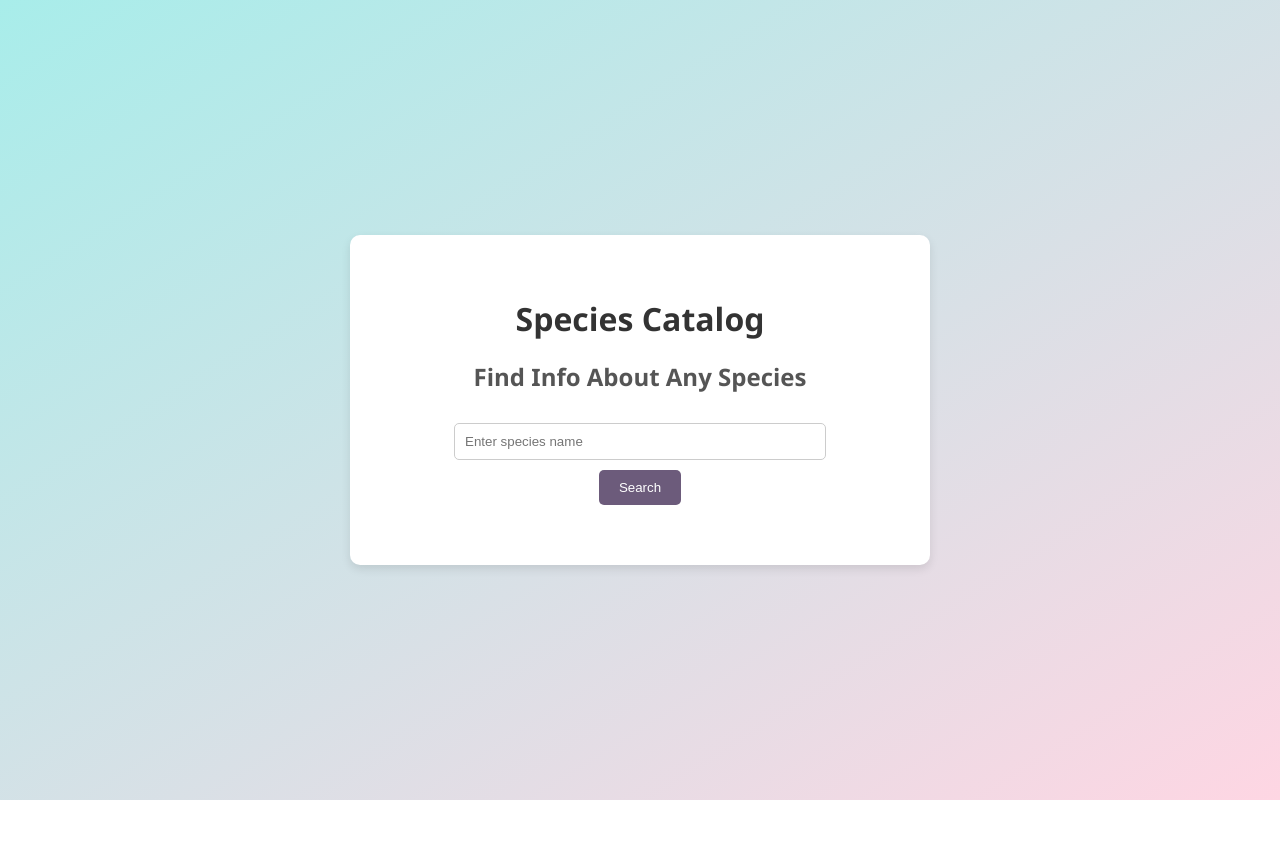
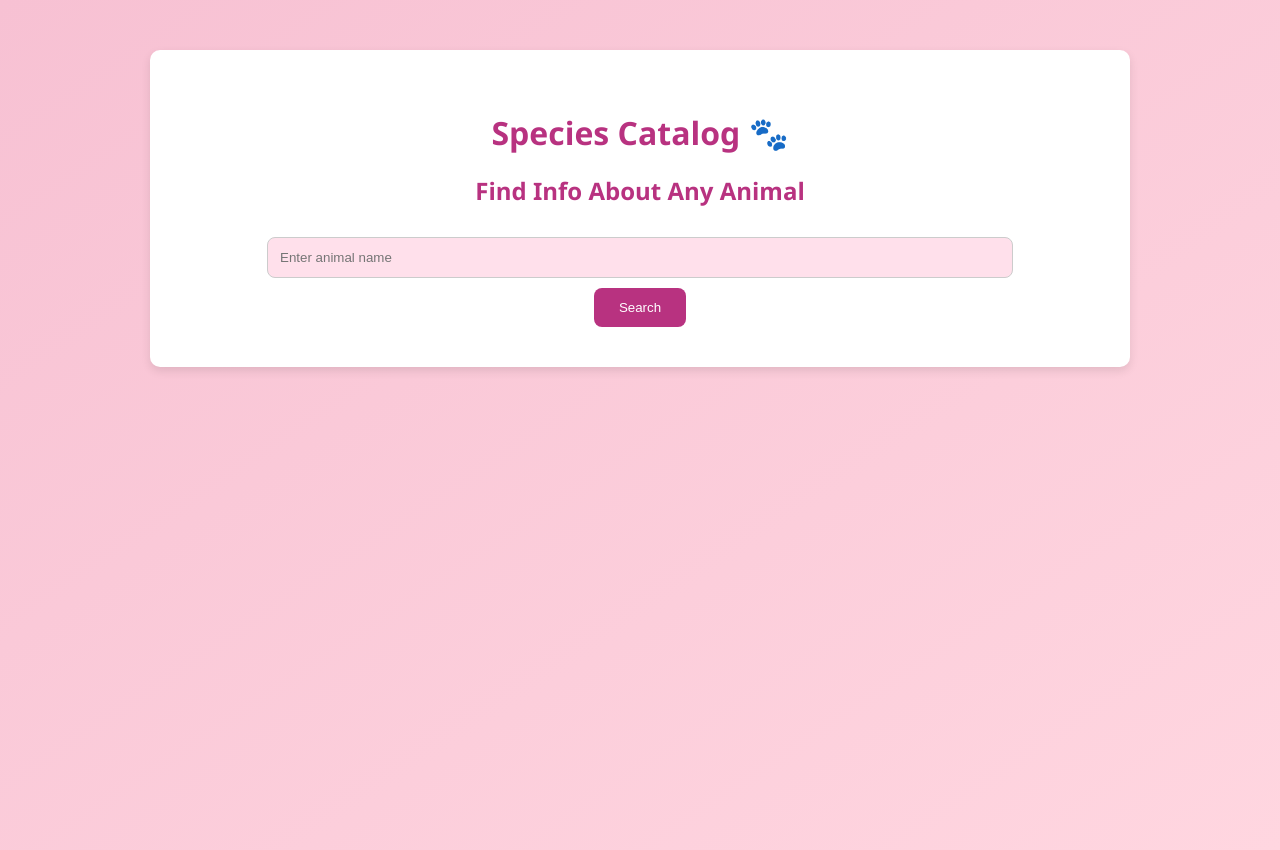
Before and after one commit to ashleyegbuji/simvo-vibe-coder, a FastAPI app: page / in a window 1280 px wide. Before the commit the page ends 800 px from the top, so only its background shows below. Run offline with FastAPI, Linux system fonts and the light colour scheme.

Commit message:
completed dashboard

```diff
--- a/request.py
+++ b/request.py
@@ -1,58 +1,79 @@
 import requests
+from collections import defaultdict
 
-INATURALIST_URL = "https://api.inaturalist.org/v1/taxa"
-
-
-def extract_images(taxon):
-    """Extract image URLs from iNaturalist taxon"""
-    photo = taxon.get("default_photo")
-    if not photo:
-        return []
-
-    return [
-        url for url in
-        [photo.get("medium_url"), photo.get("large_url")]
-        if url
-    ]
-
+GBIF_SEARCH_URL = "https://api.gbif.org/v1/species/search"
+GBIF_MEDIA_URL = "https://api.gbif.org/v1/species/{key}/media"
 
 def safe_join(items):
-    """Safely join a list of strings, handle None."""
+    """Join list items safely"""
     if not items:
-        return None
+        return "N/A"
     return ", ".join(items)
 
-
-def fetch_species(query: str, per_page: int = 20):
+def fetch_species(query: str, limit: int = 50):
+    """
+    Fetch species from GBIF API filtered to Animalia.
+    Returns list of species with images and info.
+    """
     params = {
         "q": query,
-        "rank": "species",
-        "per_page": per_page
+        "rank": "SPECIES",
+        "limit": limit
     }
 
     try:
-        response = requests.get(INATURALIST_URL, params=params, timeout=10)
-        response.raise_for_status()
-        data = response.json()
+        resp = requests.get(GBIF_SEARCH_URL, params=params, timeout=10)
+        resp.raise_for_status()
+        data = resp.json()
     except requests.exceptions.RequestException as e:
         return {"error": str(e)}
 
-    filtered = []
+    results = []
 
     for item in data.get("results", []):
-        filtered.append({
-            "gbif_key": item.get("id", ""),
-            "scientific_name": item.get("name"),
-            "authorship": item.get("rank"),
-            "kingdom": "Animalia",
+        # Only include animals
+        if item.get("kingdom") != "Animalia":
+            continue
+
+        species_key = item.get("key")
+
+        # Fetch images for this species
+        try:
+            media_resp = requests.get(GBIF_MEDIA_URL.format(key=species_key), timeout=10)
+            media_resp.raise_for_status()
+            media_data = media_resp.json()
+            images = [m.get("identifier") for m in media_data.get("results", []) if m.get("type") == "StillImage"]
+        except Exception:
+            images = []
+
+        # Skip species with no images
+        if not images:
+            continue
+
+        results.append({
+            "scientific_name": item.get("canonicalName"),
+            "authorship": item.get("authorship") or item.get("rank"),
+            "kingdom": item.get("kingdom") or "Animalia",
+            "family": item.get("family") or "Unknown",
+            "vernacular_name": item.get("vernacularName") or "N/A",
             "habitats": safe_join(item.get("habitats") or []),
             "threat_statuses": safe_join(item.get("threatened") or []),
-            "vernacular_name": item.get("preferred_common_name"),
-            "image_urls": extract_images(item)
+            "extinct": item.get("taxonomicStatus") == "EXCLUDED",
+            "image_urls": images
         })
+
+    if not results:
+        return {"error": "No animals found for this search."}
+
+    # Group by family
+    grouped = defaultdict(list)
+    for sp in results:
+        grouped[sp["family"]].append(sp)
+
+    grouped_list = [{"family": fam, "species": sp_list} for fam, sp_list in grouped.items()]
 
     return {
         "query": query,
-        "count": len(filtered),
-        "results": filtered
+        "count": len(results),
+        "groups": grouped_list
     }
--- a/templates/index.html
+++ b/templates/index.html
@@ -3,98 +3,132 @@
 <head>
 <meta charset="UTF-8">
 <meta name="viewport" content="width=device-width, initial-scale=1.0">
-    <title>Species Catalog</title>
+<title>Species Catalog 🐾</title>
 <style>
 body {
     font-family: 'Segoe UI', Tahoma, Geneva, Verdana, sans-serif;
-            background: linear-gradient(to bottom right, #a8edea, #fed6e3);
+    background: linear-gradient(to bottom right, #f7c1d3, #ffd6e0);
     display: flex;
     justify-content: center;
-            align-items: center;
-            height: 100vh;
+    align-items: flex-start;
+    min-height: 100vh;
     margin: 0;
+    padding-top: 50px;
 }
 .container {
     text-align: center;
     background: white;
     padding: 40px;
     border-radius: 10px;
-            box-shadow: 0 4px 10px rgba(0, 0, 0, 0.1);
-            width: 90%;
-            max-width: 500px;
+    box-shadow: 0 4px 10px rgba(0,0,0,0.1);
+    width: 95%;
+    max-width: 900px;
 }
 h1 {
-            color: #333;
-            margin-bottom: 20px;
+    color: #b83280;
+    margin-bottom: 10px;
 }
 h2 {
-            color: #555;
+    color: #b83280;
     margin-bottom: 20px;
 }
 input[type="text"] {
-            padding: 10px;
-            width: 70%;
+    padding: 12px;
+    width: 80%;
     border: 1px solid #ccc;
-            border-radius: 5px;
+    border-radius: 8px;
     margin-top: 10px;
+    background-color: #ffe0eb;
 }
 button {
-            padding: 10px 20px;
-            background-color: #6c5b7b;
+    padding: 12px 25px;
+    background-color: #b83280;
     color: white;
     border: none;
-            border-radius: 5px;
+    border-radius: 8px;
     cursor: pointer;
     margin-top: 10px;
 }
-        button:hover {
-            background-color: #8a79a6;
+button:hover { background-color: #e754b7; }
+#loading { font-weight: bold; margin-top: 15px; color: #b83280; }
+.species-card {
+    text-align: left;
+    border: 1px solid #ddd;
+    border-radius: 8px;
+    padding: 15px;
+    margin-top: 20px;
 }
-        #result {
-            margin-top: 20px;
-            text-align: left;
-            color: #333;
+.species-card img {
+    max-width: 200px;
+    margin: 5px;
+    border-radius: 5px;
+}
+.carousel {
+    display: flex;
+    flex-wrap: wrap;
+    justify-content: flex-start;
 }
 </style>
 </head>
 <body>
 <div class="container">
-        <h1>Species Catalog</h1>
-        <h2>Find Info About Any Species</h2>
-
-        <!-- Form -->
+    <h1>Species Catalog 🐾</h1>
+    <h2>Find Info About Any Animal</h2>
     <form id="speciesForm">
-    <input type="text" name="name" placeholder="Enter species name" required>
+        <input type="text" name="name" placeholder="Enter animal name" required>
         <br>
         <button type="submit">Search</button>
     </form>
-
+    <div id="loading" style="display:none;">Loading...</div>
     <div id="result"></div>
+</div>
 
 <script>
 const form = document.getElementById("speciesForm");
 const resultDiv = document.getElementById("result");
+const loadingDiv = document.getElementById("loading");
 
-form.addEventListener("submit", async function(e) {
-    e.preventDefault(); // <-- prevent page reload
+form.addEventListener("submit", async (e) => {
+    e.preventDefault();
+    resultDiv.innerHTML = "";
+    loadingDiv.style.display = "block";
 
     const speciesName = document.querySelector('input[name="name"]').value;
-
-    alert("Hi"); // <-- your alert
 
     try {
         const response = await fetch(`/species?name=${encodeURIComponent(speciesName)}`);
         const data = await response.json();
+        loadingDiv.style.display = "none";
 
-        // Display JSON results nicely
-        resultDiv.innerHTML = data.image_urls
-            .map(url => `<img src="${url}" alt="${speciesName}" style="width:150px;margin:5px;">`)
-            .join("");
-    } catch (err) {
-        resultDiv.innerHTML = "<p style='color:red;'>Error fetching species info</p>";
-        console.error(err);
+        if(data.error){
+            resultDiv.innerHTML = `<p style="color:red;"><b>${data.error}</b></p>`;
+            return;
+        }
+
+        data.groups.forEach(group => {
+            const familyCard = document.createElement("div");
+            familyCard.className = "species-card";
+            let html = `<h3>Family: ${group.family}</h3>`;
+
+            group.species.forEach(species => {
+                let imgs = species.image_urls.map(url => `<img src="${url}">`).join("");
+                html += `
+                    <b>${species.scientific_name}</b> - ${species.vernacular_name}<br>
+                    Kingdom: ${species.kingdom} | Authorship: ${species.authorship} | Extinct: ${species.extinct ? "Yes" : "No"}<br>
+                    <div class="carousel">${imgs}</div><br>
+                `;
+            });
+
+            familyCard.innerHTML = html;
+            resultDiv.appendChild(familyCard);
+        });
+
+    } catch(err) {
+        loadingDiv.style.display = "none";
+        console.error("Fetch Error:", err);
+        resultDiv.innerHTML = `<p style="color:red;"><b>API Error. See console.</b></p>`;
     }
 });
-</script></div>
+</script>
 </body>
 </html>
```
Lines whose indentation alone changed are shown as unchanged.
